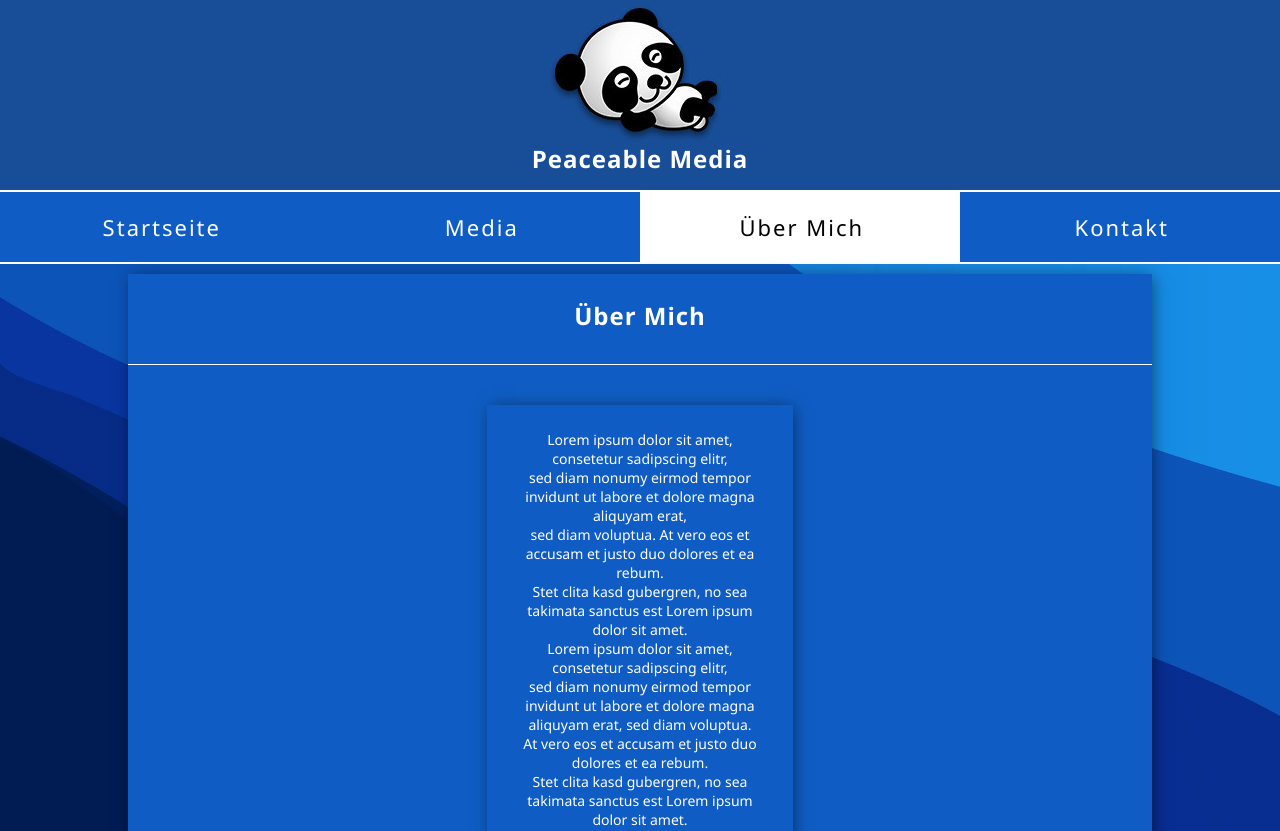
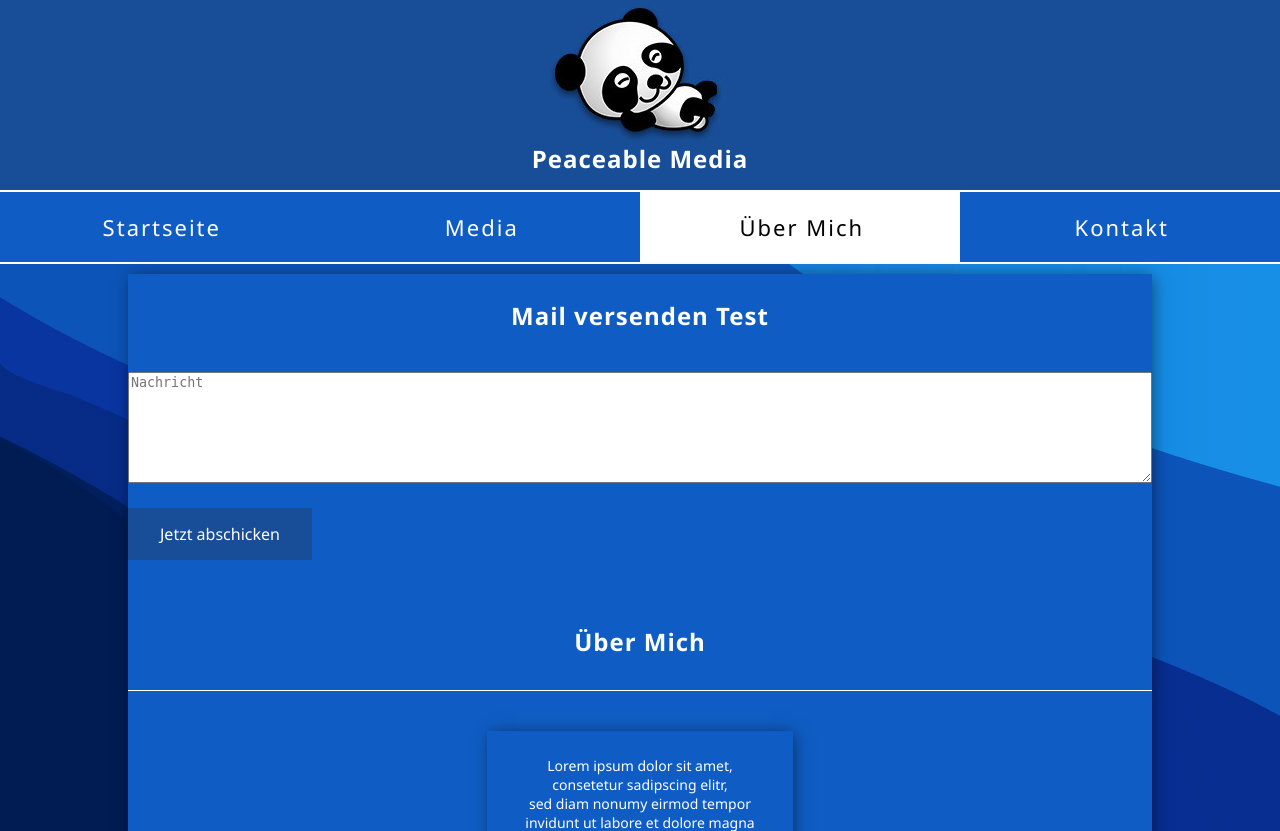
Before and after one commit to peaceable1887/PeaceableMedia, a PHP site: page /index.php?_ijt=ueber_mich in a window 1280 px wide. Shown: the top 831 px of the page. Run offline with PHP 8.4, Linux system fonts and the light colour scheme; some libraries are stand-ins or nearby versions.

Commit message:
Mail: Weiterleitung übers Konatkformular + TLS Verschlüsselung

```diff
--- a/public/css/media.css
+++ b/public/css/media.css
@@ -20,6 +20,25 @@ h2
     width: 100%;
     height: 200px;
     object-fit: cover;
+}
+.enlargeMedia
+{
+    color: white;
+    font-size: 22px;
+    font-weight: 300;
+    letter-spacing: 2px;
+    text-decoration: none;
+    background: var(--color-background-body);
+    padding: 20px 5px;
+    display: inline-block;
+    width: 98%;
+    text-align: center;
+    margin: 0;
+}
+.enlargeMedia:hover
+{
+    color: black;
+    background: white;
 }
 iframe
 {
--- a/public/css/style.css
+++ b/public/css/style.css
@@ -48,7 +48,6 @@ h4
     color: white;
     letter-spacing: 1px;
     padding-top: 25px;
-
 }
 .hr
 {
--- a/public/php/aboutMe.php
+++ b/public/php/aboutMe.php
@@ -1,3 +1,148 @@
+<?php
+/*error_reporting(E_ALL);
+ini_set("display_errors", "On");
+    if(isset($_POST["submit"])){
+    require_once "../libaries/swiftmailer/vendor/autoload.php";
+
+    $transport = new Swift_SmtpTransport("smtp.gmail.com", 587, "tls");
+    $transport->setUsername("fln.hansmann@gmail.com");
+    $transport->setPassword("mvqktwkvoyvxxxzr");
+
+    $mail = new Swift_Mailer($transport);
+    $transport->setEncryption("tls");
+    $message = new Swift_Message("Mein Betreff");
+    $message->setFrom(["testSeite@foo.bar"]);
+    $message->setTo(["felix-hh1887@hotmail.de"=>"Felix"]);
+    $message->setSubject($_POST["betreff"]);
+    $message->setBody($_POST["msg"]);
+
+    $result = $mail->send($message);
+    if($result)
+    {
+        echo "Mail wurde versendet";
+        die();
+    }else{
+        echo "Mail wurde nicht versendet";
+    }
+}
+
+function encrypt($plaintext) {
+    $method = "AES-256-CBC";
+    $key = hash('sha256',true);
+    $iv = openssl_random_pseudo_bytes(16);
+
+    $ciphertext = openssl_encrypt($plaintext, $method, $key, OPENSSL_RAW_DATA, $iv);
+    $hash = hash_hmac('sha256', $ciphertext . $iv, $key, true);
+
+    return base64_encode($iv . $hash . $ciphertext);
+}
+
+function decrypt($encryptedText, $password) {
+    $encryptedText = base64_decode($encryptedText);
+
+    $method = "AES-256-CBC";
+    $iv = substr($encryptedText, 0, 16);
+    $hash = substr($encryptedText, 16, 32);
+    $ciphertext = substr($encryptedText, 48);
+    $key = hash('sha256', $password, true);
+
+    if (!hash_equals(hash_hmac('sha256', $ciphertext . $iv, $key, true), $hash)) return null;
+
+    return openssl_decrypt($ciphertext, $method, $key, OPENSSL_RAW_DATA, $iv);
+}
+
+use PHPMailer\PHPMailer\PHPMailer;
+use PHPMailer\PHPMailer\Exception;
+use PHPMailer\PHPMailer\SMTP;
+
+require 'PHPMailer-master/src/Exception.php';
+require 'PHPMailer-master/src/PHPMailer.php';
+require 'PHPMailer-master/src/SMTP.php';
+
+if(isset($_POST["submit"]))
+    {
+        $mail = new PHPMailer(true);
+        try{
+            $mail->isSMTP();
+            $mail->SMTPDebug = 0;
+            $mail->Host = "smtp.gmail.com";
+            $mail->SMTPAuth = true;
+            $mail->Username = "fln.hansmann@gmail.com";
+            $mail->Password = "mvqktwkvoyvxxxzr";
+            $mail->SMTPSecure = "tls";
+            $mail->Port = 587;
+
+            $mail->setFrom("fln.hansmann@gmail.com", "Testmail");
+            $mail->addAddress("felix-hh1887@hotmail.de","Testmail");
+            $mail->addAttachment("../files/csv/test.csv");
+
+            $mail->isHTML(true);
+            $mail->Subject = "Test";
+            $mail->Body = $_POST["msg"];
+            $mail->sign(
+                'cert.crt',
+                'cert.key',
+                'password',
+                'certchain.pem'
+            );
+
+            $mail->send();
+            echo "Nachricht wurde gesendet!";
+       }catch(Exception $e){
+             echo "Nachricht konnte nicht gesendet werden. Fehler: {$mail->ErrorInfo}";
+       }
+    }*/
+?>
+<h4>Mail versenden Test</h4>
+<form action="index.php?_ijt=ueber_mich" method="post">
+    <textarea rows="7" name="msg" placeholder="Nachricht"></textarea> <br>
+    <button name="submit" type="submit">Jetzt abschicken</button>
+</form>
+<?php
+use PHPMailer\PHPMailer\PHPMailer;
+
+require '../libaries/phpmailer/vendor/autoload.php';
+
+if(isset($_POST["submit"])) {
+
+    $mail = new PHPMailer();
+    $mail->isSMTP();
+    $mail->SMTPDebug = 0;
+    $mail->Host = "smtp.gmail.com";
+    $mail->SMTPAuth = true;
+    $mail->Username = "fln.hansmann@gmail.com";
+    $mail->Password = "mvqktwkvoyvxxxzr";
+    $mail->SMTPSecure = "tls";
+    $mail->Port = 587;
+
+    $mail->setFrom("fln.hansmann@gmail.com", "Testmail");
+
+
+    $mail->addAddress("felix-hh1887@hotmail.de","Testmail");
+    $mail->isHTML(true);
+    $mail->Subject = "Test";
+    $mail->Body = $_POST["msg"];
+
+    $mail->addAttachment("../files/csv/test.csv");
+
+    $mail->sign(
+        '/path/to/cert.crt', //The location of your certificate file
+        '/path/to/cert.key', //The location of your private key file
+        //The password you protected your private key with (not the Import Password!
+        //May be empty but the parameter must not be omitted!
+        'yourSecretPrivateKeyPassword',
+        '/path/to/certchain.pem' //The location of your chain file
+    );
+
+    if (!$mail->send()) {
+        echo 'Mailer Error: ' . $mail->ErrorInfo;
+    } else {
+        echo 'Message sent!';
+    }
+}
+
+?>
+
 <h4>Über Mich</h4>
 <div class="hr"></div>
 <div class="divManager">
--- /dev/null
+++ b/public/security/Passwort.txt
@@ -0,0 +1 @@
+5bdYY2y8
```
Also changed, not shown: public/javascript/contact.js (deleted, +0 -8 lines), public/php/contact.php (+21 -1 lines), public/php/media.php (+10 -10 lines), public/javascript/media.js (deleted), 1 other file.
